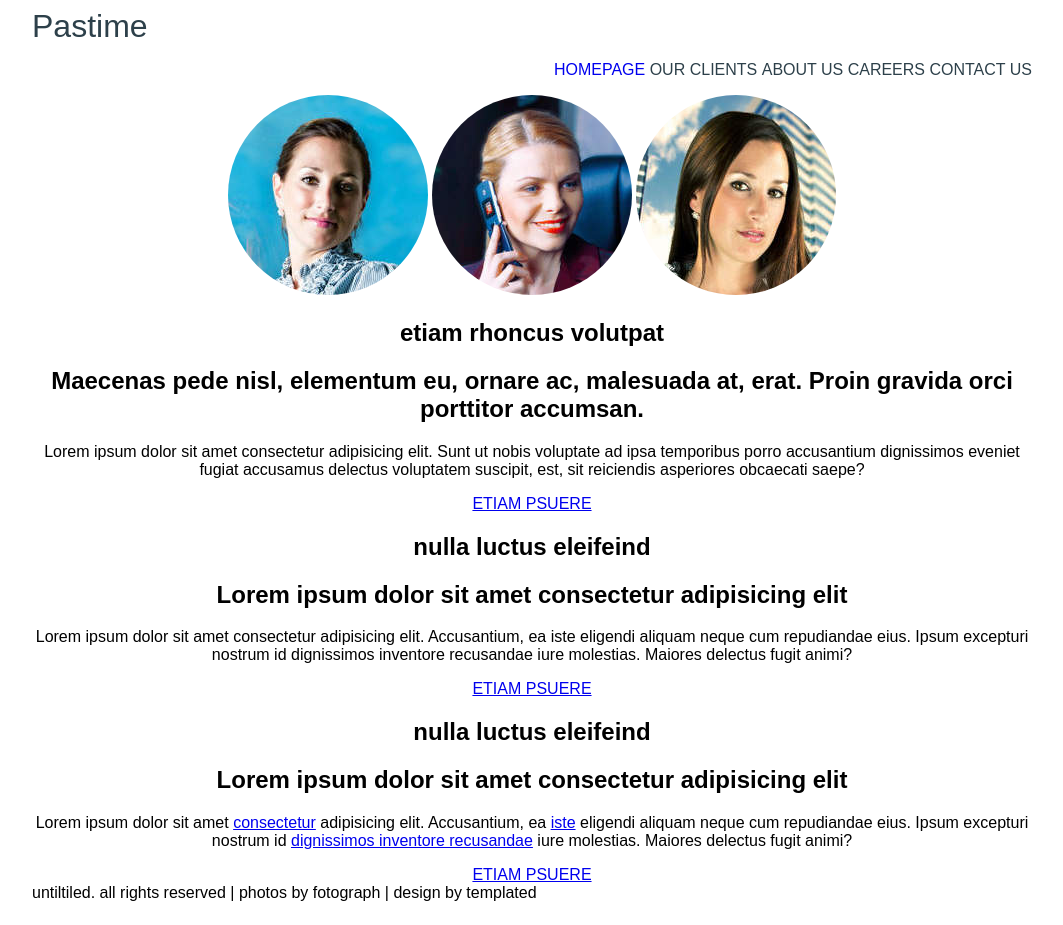
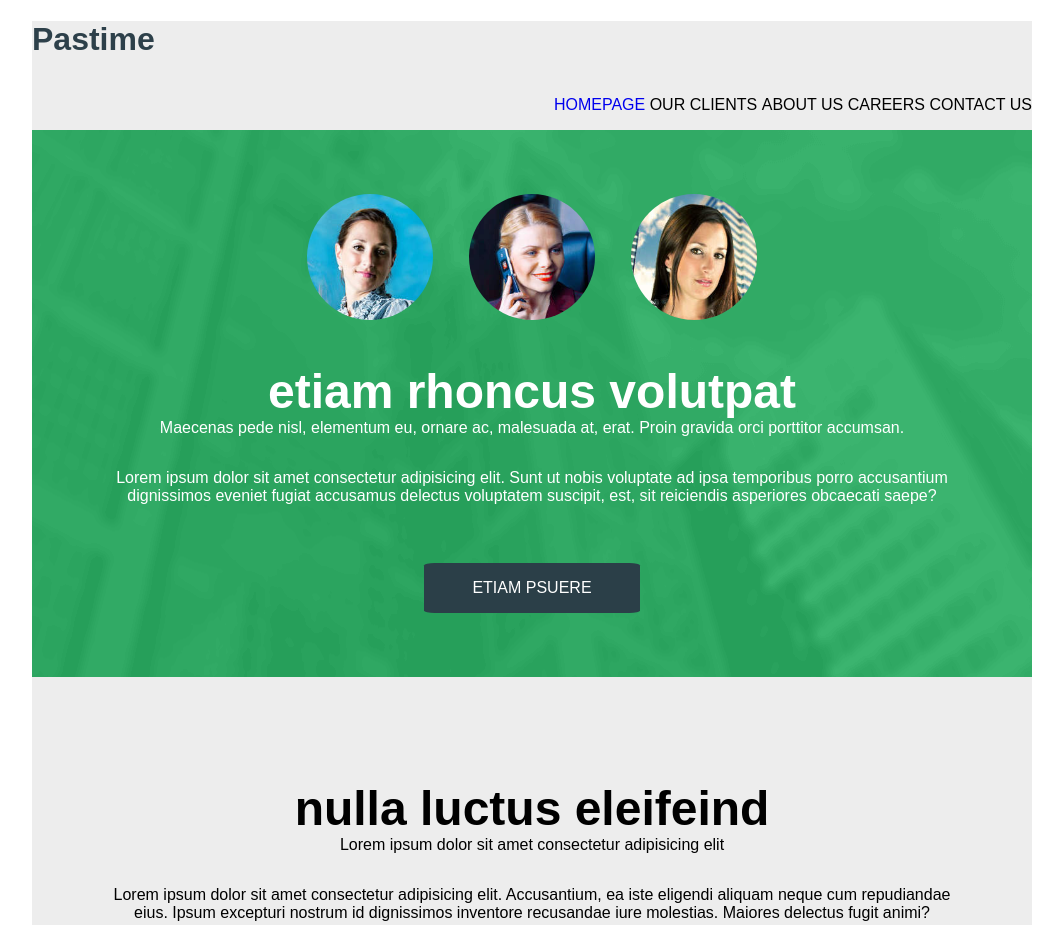
Before and after one commit to Zatelbeeit/challenge_3, a plain HTML site: page index.html in a window 1280 px wide. Shown: the top 925 px of the page, without its empty margins (108-1171 px from the left). Drawn offline with Linux system fonts and the light colour scheme; a web font is replaced by a local one.

Commit message:
modification

```diff
--- a/index.html
+++ b/index.html
@@ -11,7 +11,7 @@
 </head>
 <body>
     <header>
-        <span id="logo">Pastime</id>
+        <h1> Pastime</h1>
         <nav>
             <ul>
                 <a href="#"><li>HOMEPAGE</li></a>
@@ -23,24 +23,24 @@
         </nav>
     </header>
     <main>
-        <section>
+        <section class="first">
             <img src ="images/pic01.jpg"/>
             <img src ="images/pic02.jpg"/>
             <img src ="images/pic03.jpg"/>
-            <h1>etiam rhoncus volutpat</h1>
-            <h2>Maecenas pede nisl, elementum eu, ornare ac, malesuada at, erat.  Proin gravida orci porttitor accumsan.</h2>
+            <h2>etiam rhoncus volutpat</h2>
+            <h3>Maecenas pede nisl, elementum eu, ornare ac, malesuada at, erat.  Proin gravida orci porttitor accumsan.</h3>
             <p>Lorem ipsum dolor sit amet consectetur adipisicing elit. Sunt ut nobis voluptate ad ipsa temporibus porro accusantium dignissimos eveniet fugiat accusamus delectus voluptatem suscipit, est, sit reiciendis asperiores obcaecati saepe?</p>
             <a href="#">ETIAM PSUERE</a>
         </section>
         <section>
-            <h1>nulla luctus eleifeind</h1>
-            <h2>Lorem ipsum dolor sit amet consectetur adipisicing elit</h2>
+            <h2>nulla luctus eleifeind</h2>
+            <h3>Lorem ipsum dolor sit amet consectetur adipisicing elit</h3>
             <p>Lorem ipsum dolor sit amet consectetur adipisicing elit. Accusantium, ea iste eligendi aliquam neque cum repudiandae eius. Ipsum excepturi nostrum id dignissimos inventore recusandae iure molestias. Maiores delectus fugit animi?</p>
             <a href="#">ETIAM PSUERE</a>
         </section>
         <section>
-            <h1>nulla luctus eleifeind</h1>
-            <h2>Lorem ipsum dolor sit amet consectetur adipisicing elit</h2>
+            <h2>nulla luctus eleifeind</h2>
+            <h3>Lorem ipsum dolor sit amet consectetur adipisicing elit</h3>
             <p>Lorem ipsum dolor sit amet <a href="#">consectetur</a> adipisicing elit. Accusantium, ea <a href="#">iste</a> eligendi aliquam neque cum repudiandae eius. Ipsum excepturi nostrum id <a href="#">dignissimos inventore recusandae</a> iure molestias. Maiores delectus fugit animi?</p>
             <a href="#">ETIAM PSUERE</a>
         </section>
--- a/style.css
+++ b/style.css
@@ -10,7 +10,7 @@ header {
     background-color: white;
 }
 
-header > #logo{
+h1{
     color: #2D404A;
     font-size: 2em;
 }
@@ -25,7 +25,58 @@ nav{
 }
 section{
     text-align: center;
+    padding: 4em 5em 4em 5em;
+
 }
 section > img {
     border-radius: 100%;
+    padding: 0em 1em 0em 1em;
+    width: 15%;
+    height: 15%;
 }
+h2{
+    font-size: 3rem;
+    margin-bottom: 0em;
+}
+
+h3{
+    font-size: 1rem;
+    margin-bottom: 2em;
+    margin-top: 0em;
+    font-weight: 300;
+}
+main section:first-of-type{
+    background-image: url("images/banner.png");
+    background-size: cover;
+}
+main section:nth-of-type(2n+1){
+
+    background-color: #27ae61;
+    color: white;
+
+
+
+}
+main section a{
+    text-decoration: none;
+    padding: 1em 3em;
+    border-radius: 5%;
+
+}
+main section:first-of-type a{
+    background-color: #2b3f48;
+    color: white;
+    margin-top: 5%;
+
+
+}
+main section:nth-of-type(2),header,footer{
+background-color: #ededed;
+
+}
+main section:nth-of-type(2) a{
+    background-color: #27ae61;
+    color: white;
+    margin-top: 5%;
+
+}
```
